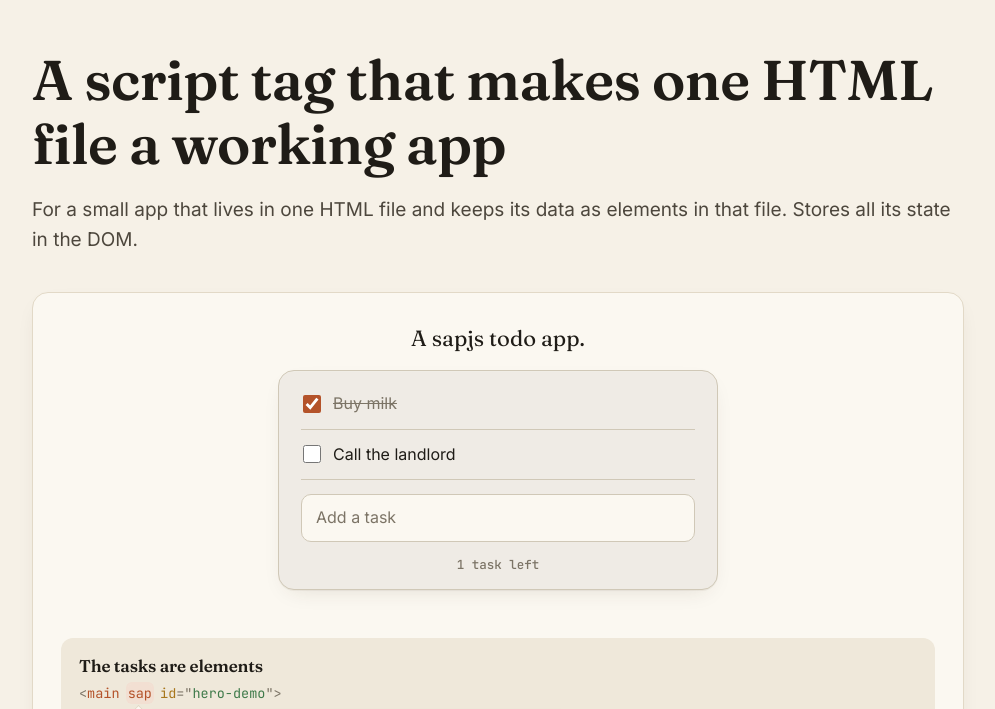
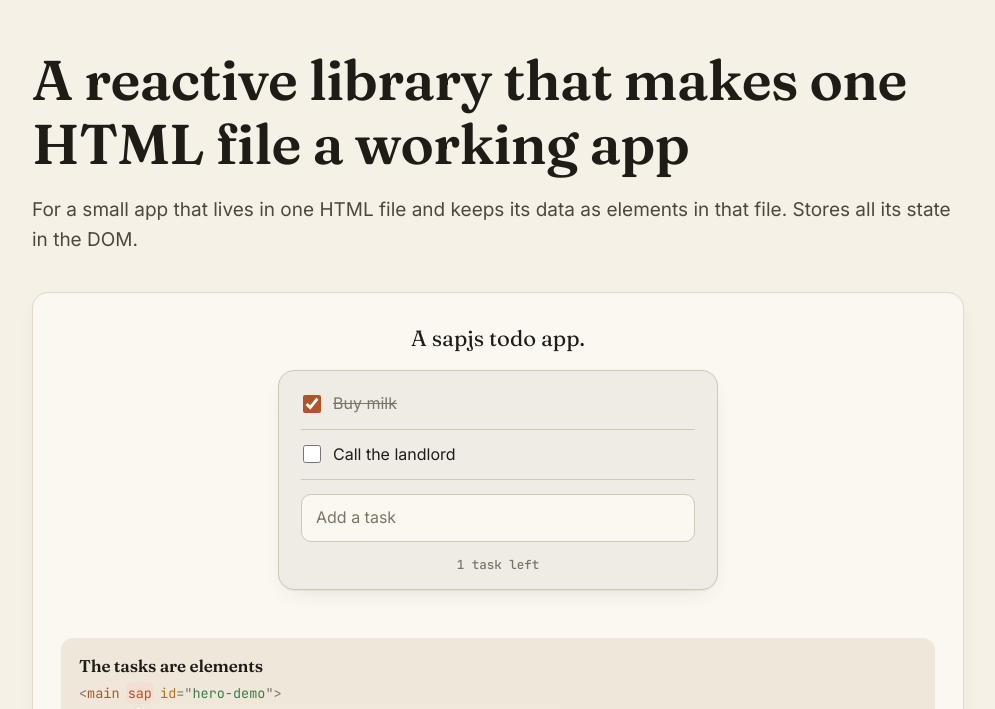
Before and after one commit to panphora/sapjs, a website: page index.html in a window 1280 px wide. Shown: the part 53-762 px from the top of the page, without its empty margins (142-1137 px from the left). Drawn offline with nearby package versions, Linux system fonts and the light colour scheme.

Commit message:
Reword sapjs homepage meta description and heading

```diff
--- a/index.html
+++ b/index.html
@@ -4,7 +4,7 @@
 <meta charset="utf-8">
 <meta name="viewport" content="width=device-width, initial-scale=1">
 <title>sapjs turns one HTML file into a working app</title>
-<meta name="description" content="sapjs is one script tag that makes an HTML file reactive. Records are elements, formulas are attributes, and every change recomputes the page by reading the page. No build step.">
+<meta name="description" content="sapjs is a reactive library that makes one HTML file a working app. Records are elements, formulas are attributes, and every change recomputes the page by reading the page. No build step.">
 <link rel="canonical" href="https://saphtml.com">
 <meta property="og:type" content="website">
 <meta property="og:site_name" content="sapjs">
@@ -161,7 +161,7 @@ pre code { background: none; padding: 0; font-size: inherit; overflow-wrap: anyw
 <div class="wrap">
 
 <header id="top">
-  <h1>A script tag that makes one HTML file a working app</h1>
+  <h1>A reactive library that makes one HTML file a working app</h1>
   <p class="lede">For a small app that lives in one HTML file and keeps its data as elements in that file. Stores all its state in the DOM.</p>
 </header>
 
```
